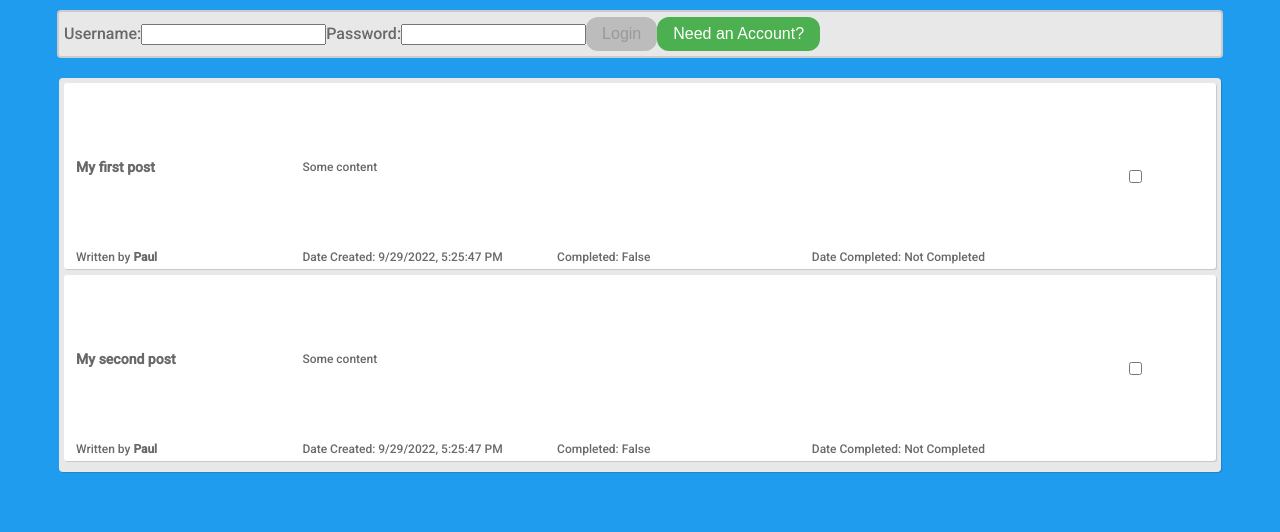
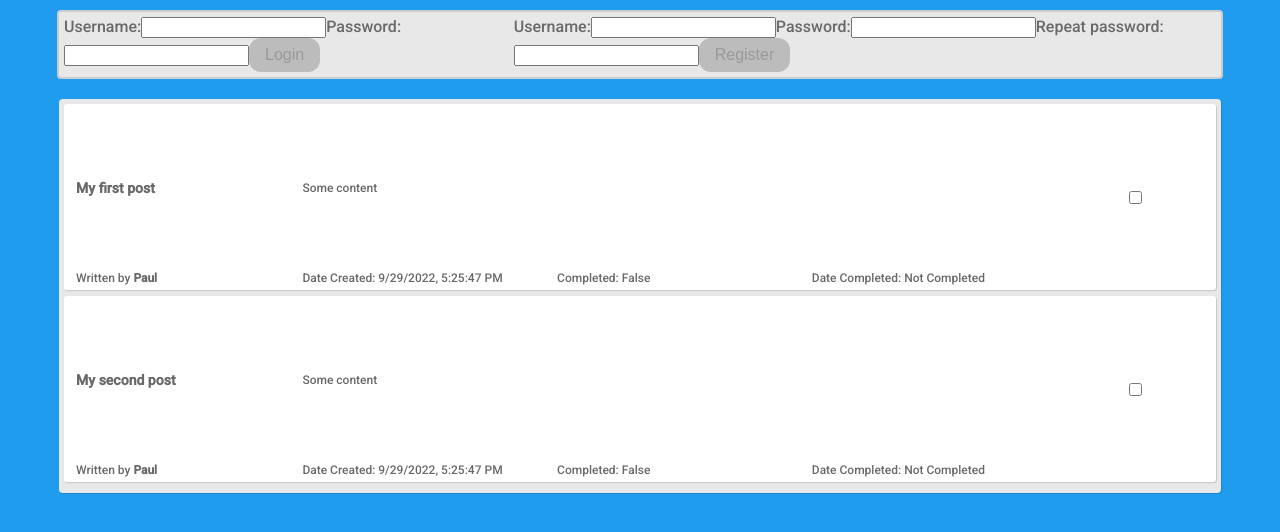
Before and after one commit to joezaksheske/Lab2, a React (Create React App) app: page / in a window 1280 px wide. Shown: the top 532 px of the page. Built offline with nearby package versions, Linux system fonts and the light colour scheme.

Commit message:
exposed both parts of the userbar

```diff
--- a/src/user/UserBar.js
+++ b/src/user/UserBar.js
@@ -1,11 +1,11 @@
-import { useState } from "react";
+// import { useState } from "react";
 
 import Login from "./Login";
 import Logout from "./Logout";
 import Register from "./Register";
 
 export default function UserBar({ user, dispatch }) {
-  const [existingUser, setExistingUser] = useState(true);
+  // const [existingUser, setExistingUser] = useState(true);
   if (user) {
     return (
       <div className="wrapper_UserBar">
@@ -15,20 +15,9 @@ export default function UserBar({ user, dispatch }) {
   } else {
     return (
       <div className="wrapper_UserBar">
-        {existingUser ? (
-          <Login dispatch={dispatch} />
-        ) : (
-          <Register dispatch={dispatch} />
-        )}
-        <button
-          className="userBar_Button_Container"
-          onClick={(e) => {
-            e.preventDefault();
-            setExistingUser(!existingUser);
-          }}
-        >
-          {existingUser ? "Need an Account?" : "Have an Account?"}
-        </button>
+        <Login dispatch={dispatch} />
+        <br></br>
+        <Register dispatch={dispatch} />
       </div>
     );
   }
```
